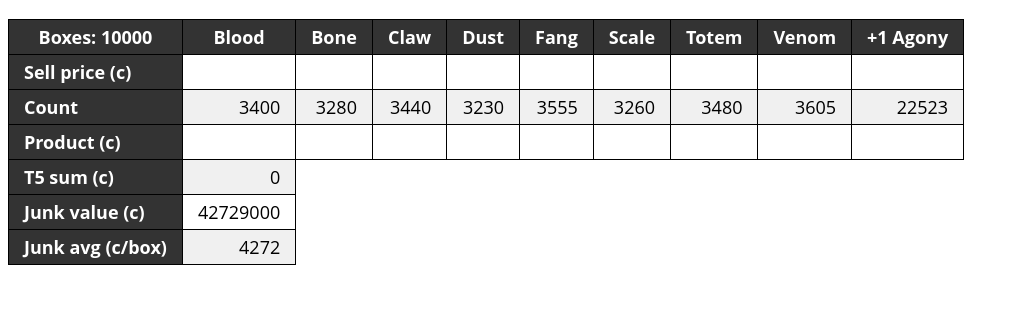
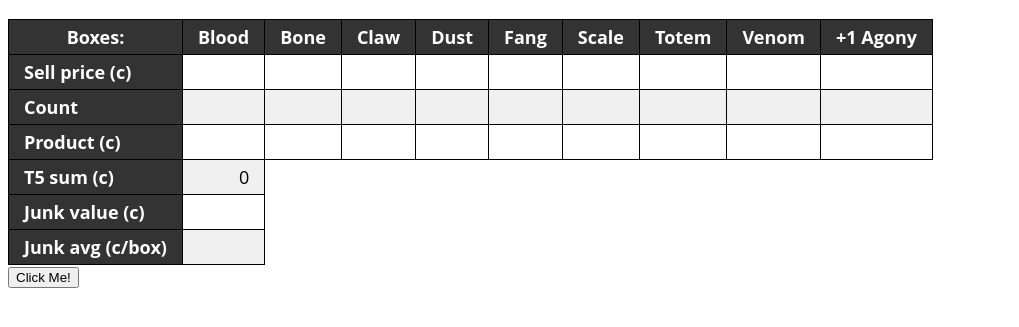
Before and after one commit to Poplica/Fractal-Encryptions, a plain HTML site: page index.html in a window 1280 px wide. Shown: the part 67-394 px from the top of the page, without its empty margins (0-1019 px from the left). Drawn offline with nearby package versions, Linux system fonts and the light colour scheme; no server answers.

Commit message:
testing button

```diff
--- a/index.html
+++ b/index.html
@@ -54,6 +54,8 @@
                 <tr><th align="left">Junk avg (c/box)</th><td id="junkAvg"></td></tr>
                 <!-- <tr><th align="left">Box avg (c)</th><td id="boxAvg">0</td></tr> -->
             </table>
+
+            <button type="button" onclick="main()">Click Me!</button>
         </form>
 
         <script>
@@ -105,7 +107,7 @@
                 return document.getElementById(e);
             }
 
-            main();
+            // main();
 
             // getElem("boxAvg").innerHTML = getElem("junkValue").innerHTML + parseInt(getElem("total"));
             // console.log(getElem("total"));
```
